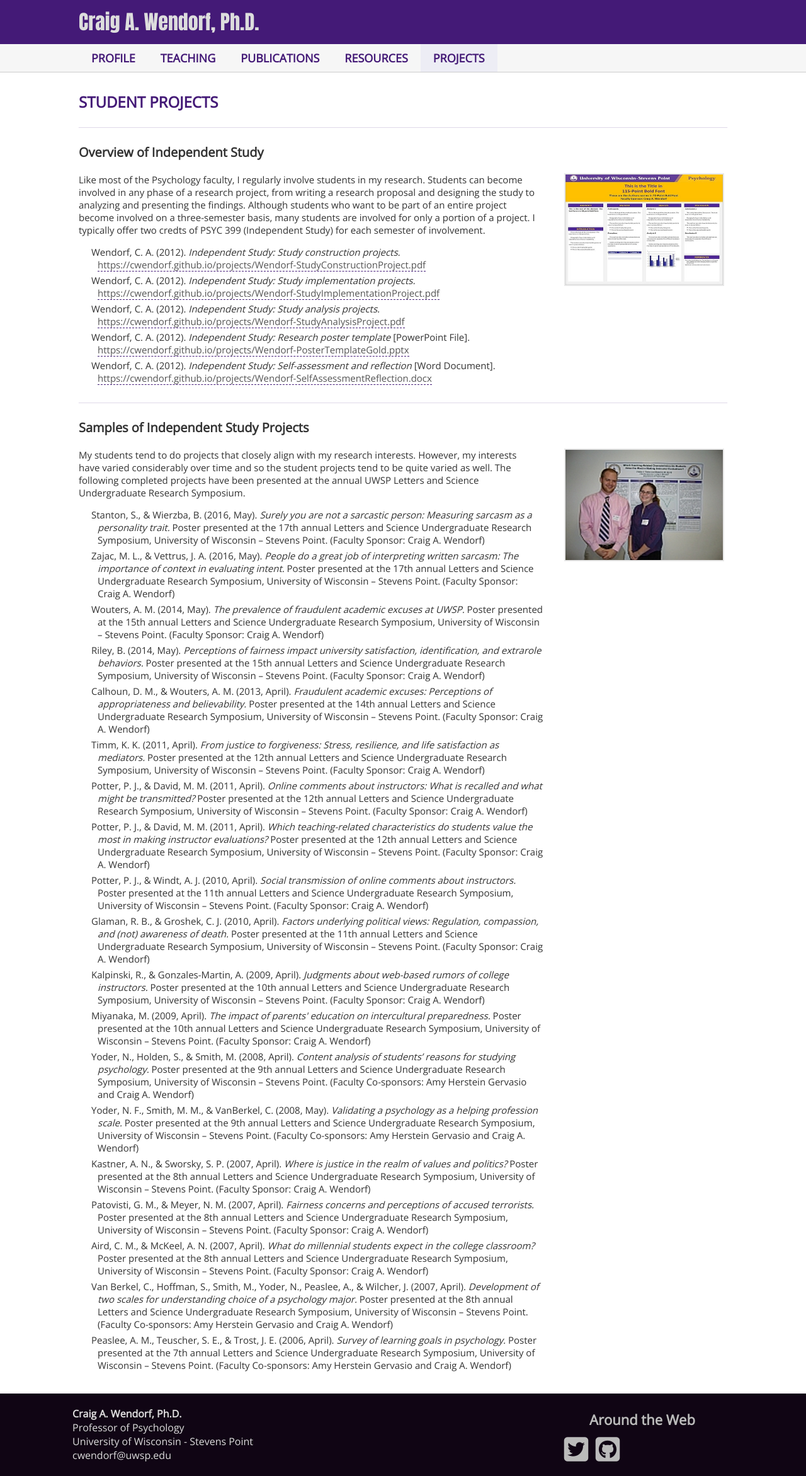
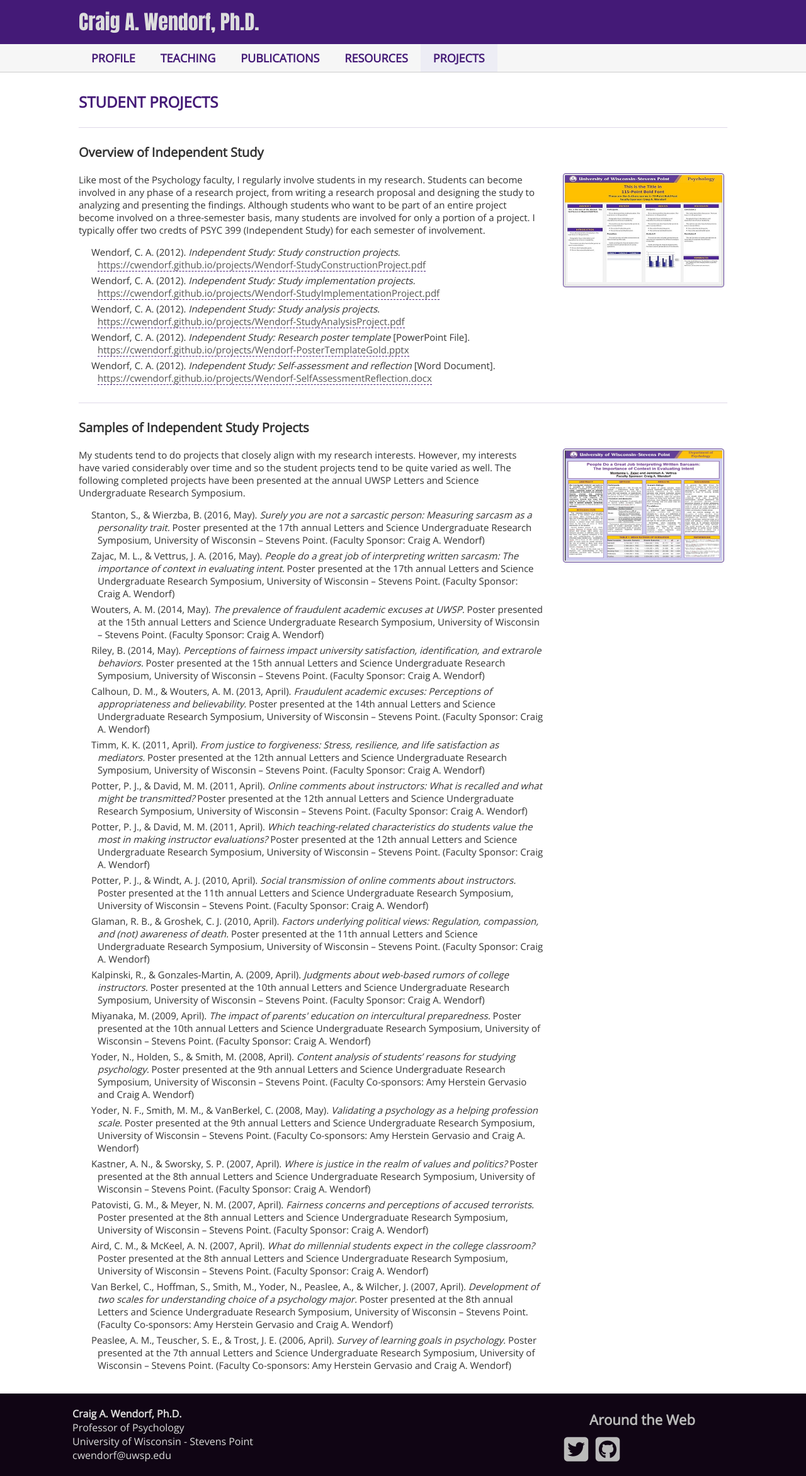
Before and after one commit to cwendorf/cwendorf.github.io, a Jekyll site: the page projects/index.htm, which Jekyll copies as it is, in a window 1280 px wide. Shown: the whole page at 63% size. Built offline with Jekyll 4.4.1, drawn with Linux system fonts in a browser that asks for light colours; nearby versions of some CDN libraries; a style sheet for code colours, icons or effects is not loaded.

Commit message:
Updated images styles

```diff
--- a/assets/basic.css
+++ b/assets/basic.css
@@ -96,6 +96,8 @@ UL {
 #MainContent .icon IMG {
     padding: 2px;
     background: #e8e8e8;
+    border: 1px solid #63449b;
+    border-radius: 4px;
 }
 #MainContent H1 {
     font-size: 24px;
--- a/projects/index.htm
+++ b/projects/index.htm
@@ -167,7 +167,7 @@
 	</ul>
 
 	<div class=icon>
-	<img src="PotterDavid.jpg" alt="Potter and David Poster">
+	<img src="ZajacVettrusPoster.jpg" alt="Zajac and Vettrus Poster">
 	</div>
 
 	</div>
```
Also changed, not shown: assets/3city.png (deleted), projects/PotterDavid.jpg (deleted), projects/ZajacVettrusPoster.jpg (added).
